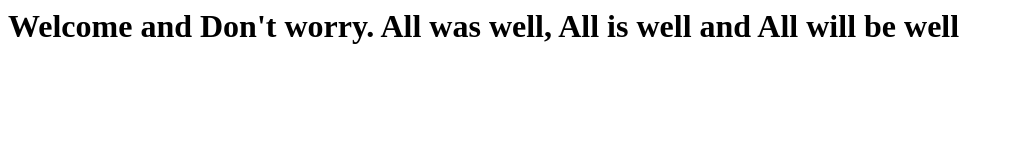
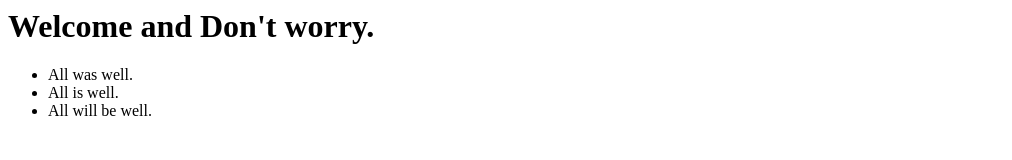
Before and after one commit to exloomberg/nextstep, a plain HTML site: page index.html in a window 1280 px wide. Shown: the whole page, without its empty margins (0-1012 px from the left). Drawn offline with Linux system fonts and the light colour scheme.

Commit message:
Update index.html

```diff
--- a/index.html
+++ b/index.html
@@ -2,7 +2,11 @@
 
 <h1>
  Welcome and Don't worry.
-     All was well, All is well and All will be well
-<h1>
+ </h1>
 
- </html>
+ <ul>
+  <li>All was well.</li>
+  <li>All is well.</li>
+  <li>All will be well.</li>
+</ul>
+</html>
```
